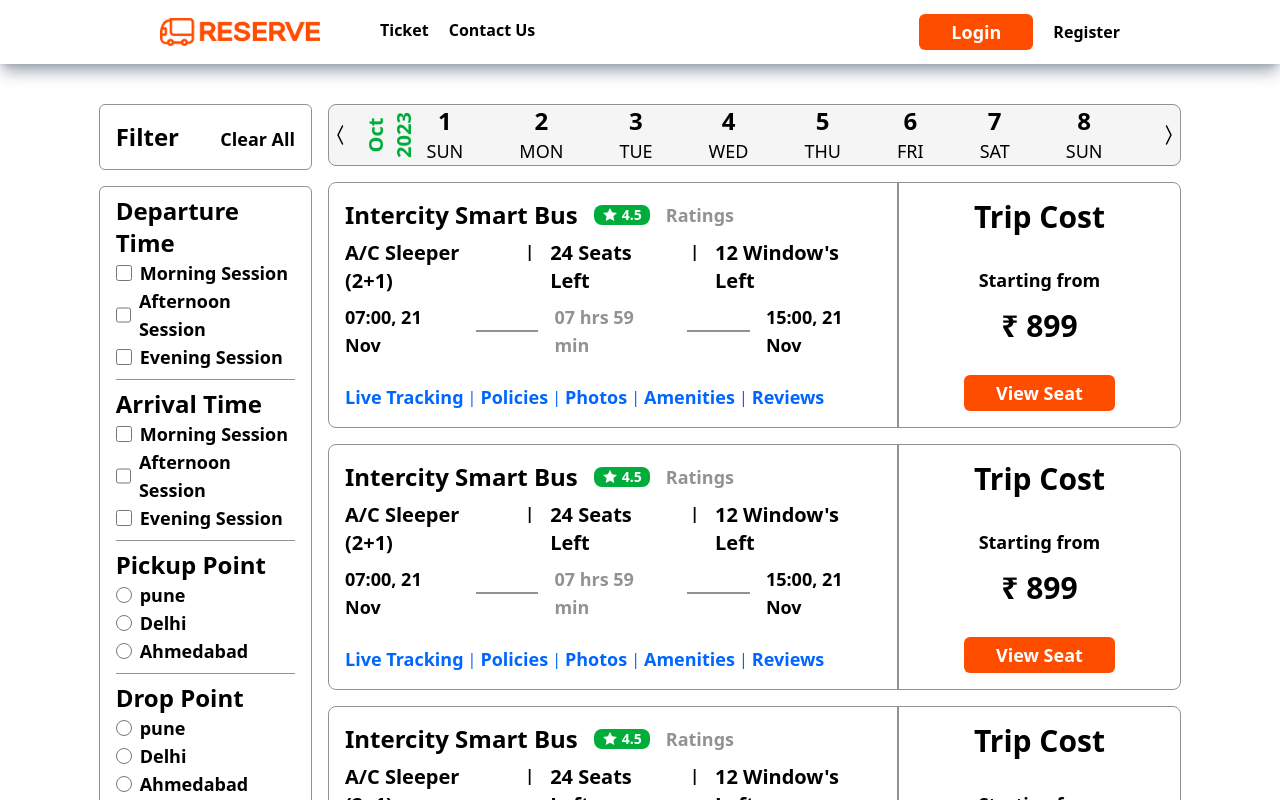
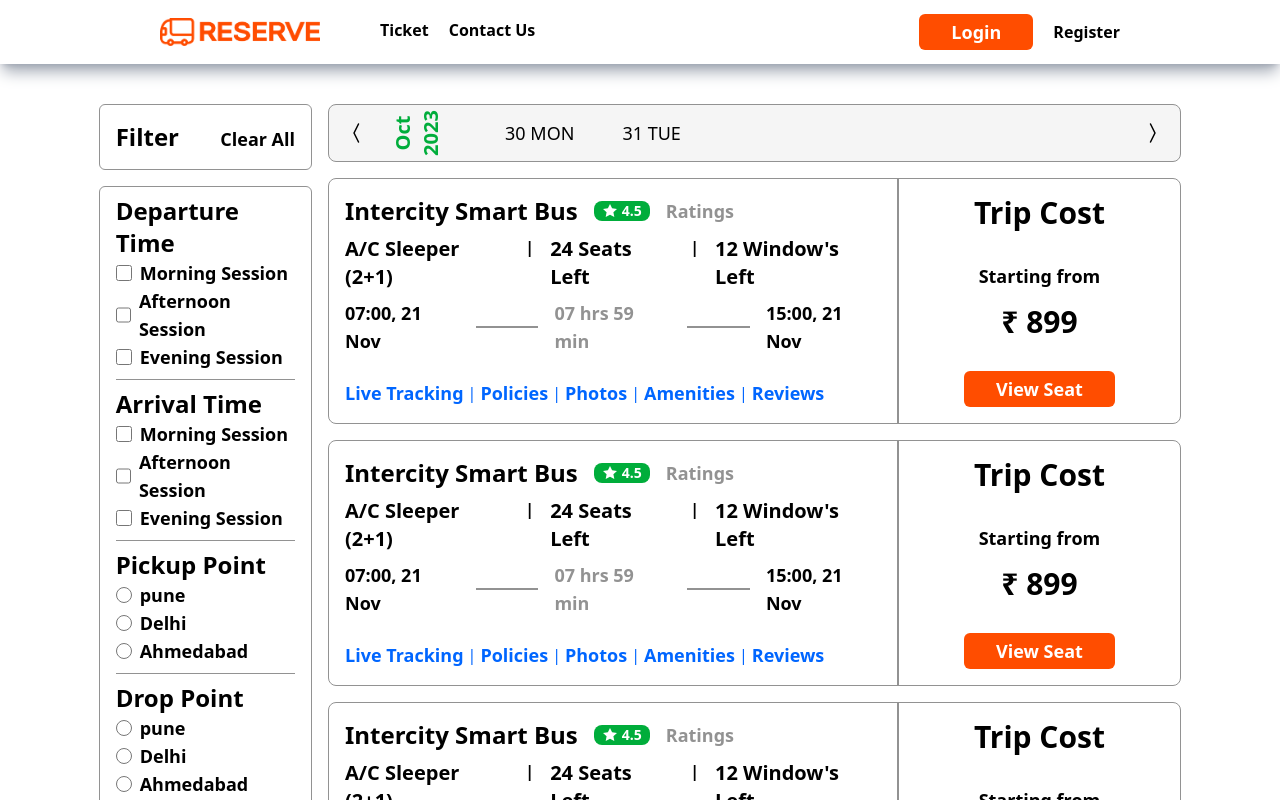
Before and after one commit to Patil-Shrikrishna/Bus-Reserve, a React (Vite) app in the folder Bus-Reserve-FE/: page /buses in a window 1280 px wide. Shown: the top 800 px of the page. Built offline with nearby package versions, Linux system fonts and the light colour scheme.

Commit message:
[fix]: Date selector component

```diff
--- a/Bus-Reserve-FE/src/components/DateSelector.jsx
+++ b/Bus-Reserve-FE/src/components/DateSelector.jsx
@@ -1,83 +1,106 @@
-import React from "react";
+import React, { useEffect, useState } from "react";
 import moment from "moment";
 import { BsChevronCompactLeft } from "react-icons/bs";
 import { BsChevronCompactRight } from "react-icons/bs";
-import Heading from "./Heading";
+import { useDispatch, useSelector } from "react-redux";
+import { updateTravelDate } from "../redux/actions/updateTravelDate";
 
 const DateSelector = () => {
-  const [currentMonth, setCurrentMonth] = React.useState(0);
-  const [isOpen, setIsOpen] = React.useState(false);
-
-  const currentYear = moment().year();
+  const selectedDateFromState = useSelector(
+    (state) => state.updateJourney.journeyDetails.selectedDate
+  );
+  const userSelectedDate = Number(selectedDateFromState.split(" ")[0]);
+  console.log("userSelectedDate", typeof userSelectedDate, userSelectedDate);
+  const [currentMonth, setCurrentMonth] = useState(0);
+  const [currentYear, setCurrentYear] = useState(moment().year());
+  const [currentMonthYear, setCurrentMonthYear] = useState(currentMonth);
+  const [isOpen, setIsOpen] = useState(false);
+  const [selected, setSelected] = useState(userSelectedDate);
+  console.log("selected", typeof selected, selected);
+  const dispatch = useDispatch();
   const daysInMonth = moment(
     `${currentYear}-${currentMonth + 1}`,
     "YYYY-MM"
   ).daysInMonth();
   const dates = [];
-
-  for (let day = 1; day <= daysInMonth; day++) {
-    // const date = moment(`${year}-${currentMonth + 1}-${day}`, "YYYY-MM-DD");
+  for (
+    let day = currentMonth === moment().month() ? moment().date() : 1;
+    day <= daysInMonth;
+    day++
+  ) {
     dates.push(day);
   }
+
+  const handleDateClick = (e, index) => {
+    setSelected(index);
+    let date = e.target.textContent.split(" ")[0];
+    const selectedDate = moment(
+      `${currentYear}-${currentMonth + 1}-${date}`,
+      "YYYY-MM-DD"
+    );
+
+    dispatch(updateTravelDate(selectedDate.format("DD MMM YYYY")));
+  };
 
   const calender = dates.map((date, index) => (
     <button
       key={index}
-      value={moment(`${currentYear}-${currentMonth + 1}-${date}`, "YYYY-MM-DD")}
-      className=" flex flex-col items-center justify-center"
+      // id={index}
+      value={moment(`${currentYear}-${currentMonth + 1}-${date}`)}
+      className={`flex flex-col items-center px-4 justify-center text-sm md:text-md xl:text-lg font-medium uppercase ${
+        selected === date && "bg-custom-darkgray text-white"
+      }`}
+      onClick={(e) => handleDateClick(e, date)}
     >
-      <Heading
-        heading={JSON.stringify(date)}
-        className="text-sm md:text-md xl:text-2xl font-bold"
-      />
-      <Heading
-        heading={moment(`${currentYear}-${currentMonth + 1}-${date}`).format(
-          "ddd"
-        )}
-        className="text-sm md:text-md xl:text-lg font-medium uppercase"
-      />
+      {`${JSON.stringify(date)}
+      ${moment(`${currentYear}-${currentMonth + 1}-${date}`).format("ddd")}`}
     </button>
   ));
   const monthsArray = [0, 1, 2, 3, 4].map((n) =>
     moment().add(n, "months").format("MMM YYYY")
   );
 
-  // const monthsArray = [
-  //   "Jan",
-  //   "Feb",
-  //   "Mar",
-  //   "Apr",
-  //   "May",
-  //   "Jun",
-  //   "Jul",
-  //   "Aug",
-  //   "Sep",
-  //   "Oct",
-  //   "Nov",
-  //   "Dec",
-  // ];
+  const monthMap = {
+    Jan: 0,
+    Feb: 1,
+    Mar: 2,
+    Apr: 3,
+    May: 4,
+    Jun: 5,
+    Jul: 6,
+    Aug: 7,
+    Sep: 8,
+    Oct: 9,
+    Nov: 10,
+    Dec: 11,
+  };
 
   const handleToggle = () => {
     setIsOpen(!isOpen);
   };
 
   const handleClick = (item, index) => {
-    setCurrentMonth(index);
+    console.log(monthMap[item.split(" ")[0]], ":", item.split(" ")[1]);
+    setCurrentMonth(monthMap[item.split(" ")[0]]);
+    setCurrentYear(Number(item.split(" ")[1]));
+    setCurrentMonthYear(index);
     setIsOpen(!isOpen);
   };
+
   const list = monthsArray.map((item, index) => {
     return (
       <div
         key={item}
         onClick={() => handleClick(item, index)}
-        className="option px-4 py-2 hover:bg-gray-100 cursor-pointer "
+        className="option w-fit px-4 py-2 hover:bg-gray-100 cursor-pointer "
       >
         {item}
       </div>
     );
   });
 
-  React.useEffect(() => {
+  useEffect(() => {
+    setCurrentMonth(moment().month());
     const calendar = document.getElementById("calendar");
     const scrollLeft = document.getElementById("scrollLeft");
     const scrollRight = document.getElementById("scrollRight");
@@ -94,11 +117,11 @@ const DateSelector = () => {
   }, []);
   return (
     <div className="flex w-full items-center border border-custom-darkgray bg-custom-lightgray rounded-lg ">
-      <button className="" id="scrollLeft">
+      <button className="px-4" id="scrollLeft">
         <BsChevronCompactLeft size={24} />
       </button>
       {/* <MonthSelector /> */}
-      <div className="relative inline-block text-left">
+      <div className="relative inline-block text-left pr-10">
         <div>
           <button
             type="button"
@@ -106,12 +129,12 @@ const DateSelector = () => {
             onClick={handleToggle}
             className="-rotate-90 text-custom-green text-xl font-bold w-fit h-fit"
           >
-            {monthsArray[currentMonth]}
+            {monthsArray[currentMonthYear]}
           </button>
         </div>
         <div
           id="select-items"
-          className={`absolute z-10 mt-2 py-1 w-fit h-52 overflow-scroll no-scrollbar bg-white border border-gray-300 rounded-md shadow-md ${
+          className={`absolute z-10 mt-2 py-1 w-full h-52 overflow-scroll no-scrollbar bg-white border border-gray-300 rounded-md shadow-md ${
             isOpen ? "" : "hidden"
           } `}
         >
@@ -125,13 +148,13 @@ const DateSelector = () => {
         <div className="flex w-full items-center">
           <div
             id="calendar"
-            className="flex gap-4 md:gap-8 lg:gap-12 xl:gap-14 w-full"
+            className="flex gap-1 md:gap-2 lg:gap-4 xl:gap-4 w-full"
           >
             {calender}
           </div>
         </div>
       </div>
-      <button className="" id="scrollRight">
+      <button className="px-4" id="scrollRight">
         <BsChevronCompactRight size={24} />
       </button>
     </div>
--- a/Bus-Reserve-FE/src/components/Selector.jsx
+++ b/Bus-Reserve-FE/src/components/Selector.jsx
@@ -30,8 +30,8 @@ const Selector = (props) => {
   return (
     <div className="flex flex-col gap-4 w-1/3">
       <div className="flex bg-white border-2 rounded-s-lg w-full justify-between h-1/6 mt-20 xl:mt-32 xxl:mt-56">
-        <div className="bg-white px-6 w-full flex items-center justify-center ">
-          <div className="w-full" onClick={() => setIsVisible(!isVisible)}>
+        <div className="bg-white h-fit px-6 w-full flex items-center justify-center ">
+          <div className="w-full " onClick={() => setIsVisible(!isVisible)}>
             <div className="flex items-center justify-between">
               <Heading
                 heading={props.type}
--- a/Bus-Reserve-FE/src/pages/AvailableBus.jsx
+++ b/Bus-Reserve-FE/src/pages/AvailableBus.jsx
@@ -6,6 +6,7 @@ import DateSelector from "../components/DateSelector";
 import Heading from "../components/Heading";
 import CheckBox from "../components/CheckBox";
 import RadioButton from "../components/RadioButton";
+import { useSelector } from "react-redux";
 
 const AvailableBus = () => {
   const [filterObject, setFilterObject] = useState({
@@ -49,7 +50,8 @@ const AvailableBus = () => {
         : prevState[name]?.filter((item) => item !== value),
     }));
   };
-
+  const journeyData = useSelector((state) => state.updateJourney);
+  console.log("journeyData: ", journeyData);
   console.log("filterObject", filterObject);
 
   return (
--- a/Bus-Reserve-FE/src/pages/Home.jsx
+++ b/Bus-Reserve-FE/src/pages/Home.jsx
@@ -9,6 +9,9 @@ import ticket from "../assets/ticket.jpg";
 import Selector from "../components/Selector";
 import { useDispatch, useSelector } from "react-redux";
 import { updateJourneyDetails } from "../redux/actions/updateJourneyDetails";
+import Button from "../components/Button";
+import { Link } from "react-router-dom";
+import { useNavigate } from "react-router-dom";
 
 const Home = () => {
   const cityList = [
@@ -20,6 +23,8 @@ const Home = () => {
     "Bengaluru",
   ];
   const dispatch = useDispatch();
+  const navigate = useNavigate();
+
   let [journeyDetails, setJourneyDetails] = useState({
     sourceCity: "",
     destinationCity: "",
@@ -44,15 +49,19 @@ const Home = () => {
     }
     // setJourneyDetails(value);
   };
-  console.log("journeyDetails", journeyDetails);
-
+  // console.log("journeyDetails", journeyDetails);
+  const handleSearch = () => {
+    navigate("/buses");
+  };
   return (
     <div>
       {/* Section 1: Navber */}
       <Navbar />
       {/*Section 2: Hero Image */}
-      <div className="bg-custom-bg-heroImage bg-cover h-screen flex px-48 flex-col overflow-scroll no-scrollbar lg:flex-row">
+      <div className="bg-custom-bg-heroImage bg-cover h-screen flex px-48 overflow-scroll no-scrollbar flex-col">
         {/* From section */}
+        <div className="flex flex-col gap-10">
+          <div className="flex ">
             <Selector
               type="From"
               id="sourceCity"
@@ -71,8 +80,18 @@ const Home = () => {
               onClick={handleClick}
             />
             {/* Date section */}
-        <Selector type="Travel Date" id="selectedDate" onClick={handleClick} />
+            <Selector
+              type="Travel Date"
+              id="selectedDate"
+              onClick={handleClick}
+            />
           </div>
+          <div className="flex justify-center">
+            <Button name="Search" onClick={handleSearch} />
+          </div>
+        </div>
+      </div>
+
       {/* Section 3: Milestones */}
       <div className="flex flex-col items-center">
         <Heading
```
Lines whose indentation alone changed are shown as unchanged.
